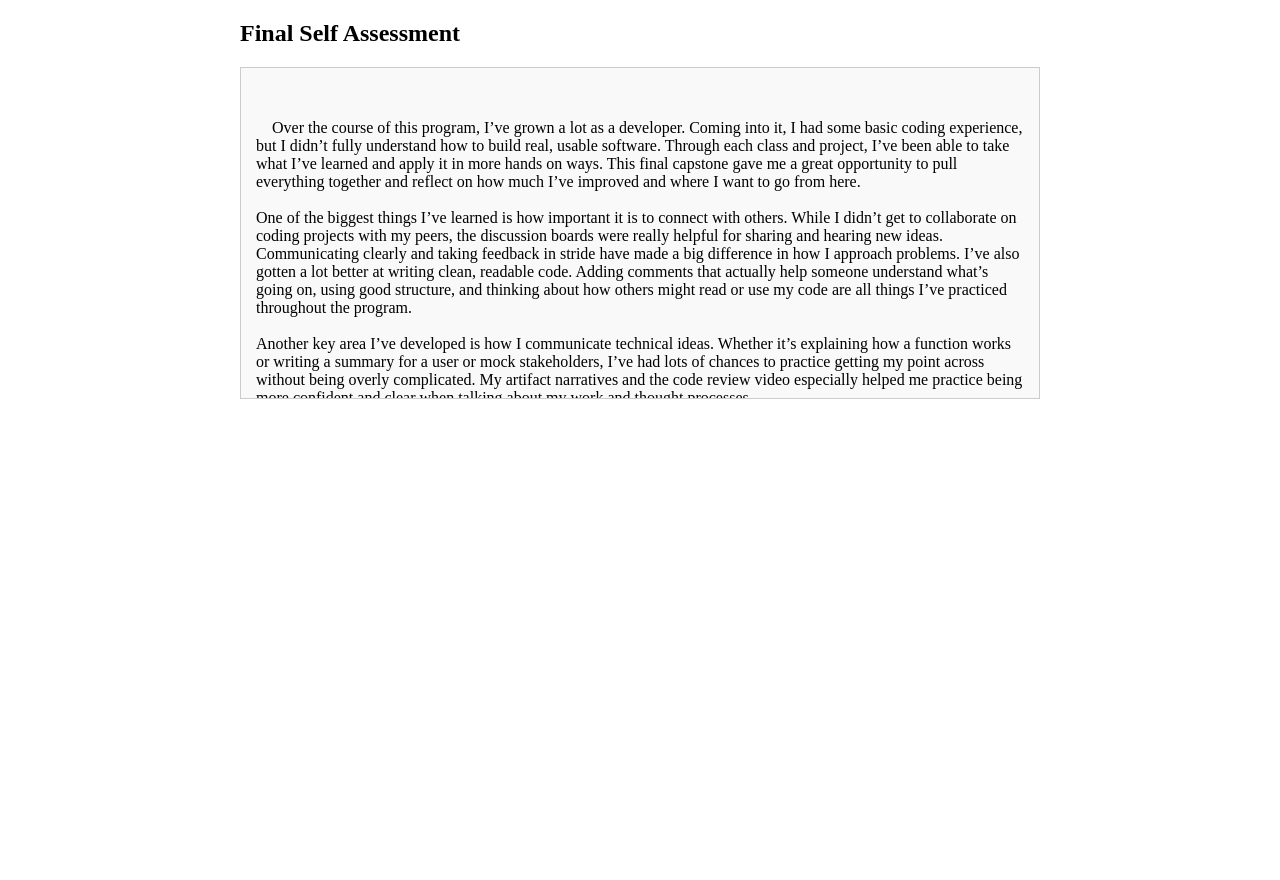
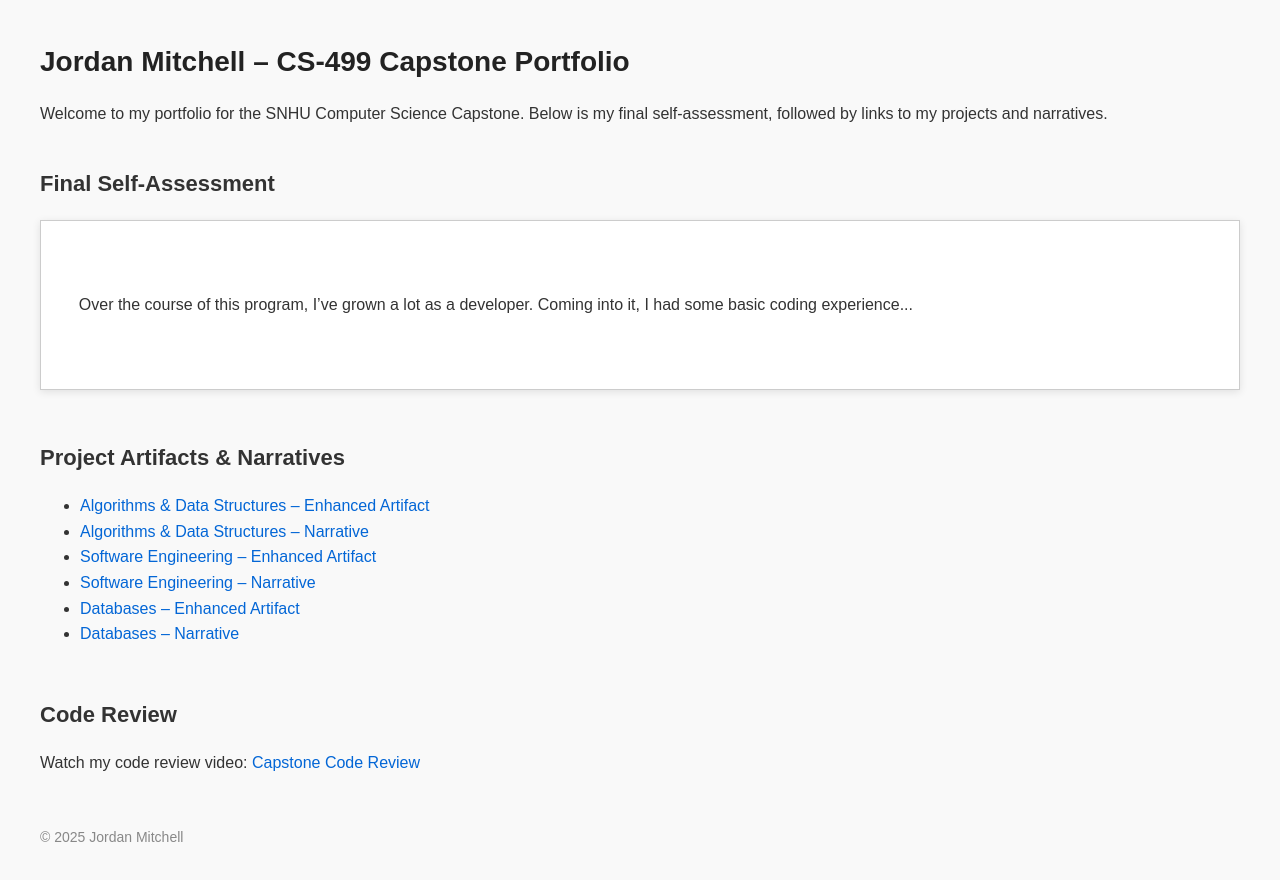
Before and after one commit to jordan-mitche11/CS-499_Capstone, a plain HTML site: page index.html in a window 1280 px wide. Before the commit the page ends 800 px from the top, so only its background shows below. Drawn offline with Linux system fonts and the light colour scheme.

Commit message:
Update index.html

```diff
--- a/index.html
+++ b/index.html
@@ -1,21 +1,91 @@
-<div style="max-width: 800px; margin: 20px auto;">
-  <h2>Final Self Assessment</h2>
-  <div style="border: 1px solid #ccc; padding: 15px; height: 300px; overflow-y: scroll; background-color: #f9f9f9; white-space: pre-wrap;">
-    <!-- Paste your self-assessment text here -->
-    Over the course of this program, I’ve grown a lot as a developer. Coming into it, I had some basic coding experience, but I didn’t fully understand how to build real, usable software. Through each class and project, I’ve been able to take what I’ve learned and apply it in more hands on ways. This final capstone gave me a great opportunity to pull everything together and reflect on how much I’ve improved and where I want to go from here.
+<!DOCTYPE html>
+<html lang="en">
+<head>
+  <meta charset="UTF-8" />
+  <meta name="viewport" content="width=device-width, initial-scale=1.0"/>
+  <title>Jordan Mitchell – CS-499 Capstone Portfolio</title>
+  <style>
+    body {
+      font-family: Arial, sans-serif;
+      margin: 40px;
+      background-color: #f9f9f9;
+      color: #333;
+      line-height: 1.6;
+    }
 
-One of the biggest things I’ve learned is how important it is to connect with others. While I didn’t get to collaborate on coding projects with my peers, the discussion boards were really helpful for sharing and hearing new ideas. Communicating clearly and taking feedback in stride have made a big difference in how I approach problems. I’ve also gotten a lot better at writing clean, readable code. Adding comments that actually help someone understand what’s going on, using good structure, and thinking about how others might read or use my code are all things I’ve practiced throughout the program.
+    h1 {
+      font-size: 28px;
+      color: #222;
+      margin-bottom: 10px;
+    }
 
-Another key area I’ve developed is how I communicate technical ideas. Whether it’s explaining how a function works or writing a summary for a user or mock stakeholders, I’ve had lots of chances to practice getting my point across without being overly complicated. My artifact narratives and the code review video especially helped me practice being more confident and clear when talking about my work and thought processes.
+    h2 {
+      font-size: 22px;
+      margin-top: 40px;
+    }
 
-When it comes to solving problems with code, I’ve learned how to think things through more carefully. Using pseudocode first really helps break down bigger tasks into smaller steps. I’ve also become more comfortable choosing the right data structures and understanding how to balance performance with simplicity. The CS-300 project especially challenged me to come up with a logic structure that not only worked, but made sense to someone reading the code.
+    .scrollbox {
+      border: 1px solid #ccc;
+      background-color: #fff;
+      padding: 20px;
+      max-height: 400px;
+      overflow-y: scroll;
+      white-space: pre-wrap;
+      box-shadow: 0 2px 8px rgba(0,0,0,0.1);
+    }
 
-I’ve also gained more experience using professional tools and techniques. I’ve learned how to follow a software development process from planning to testing, and how to write code that meets certain standards. I spent time reviewing and improving my work to make it more efficient and easier to understand. That process showed me the value of slowing down to really think about each part of the program.
+    .section {
+      margin-top: 50px;
+    }
 
-Security was something I thought of, but didn't know how to approach  at first. Now I understand how deeply important it is. I’ve learned to look for vulnerabilities, validate inputs, and avoid risky coding practices. I also think more carefully now about how a program handles sensitive data or how even minor user actions can affect the system. These are things I know I’ll carry forward in future projects, as they are not things you should ever stop doing.
+    a {
+      color: #0366d6;
+      text-decoration: none;
+    }
 
-Looking at all three of my artifacts together, I think they give a good picture of what I can do. The weight tracker app shows how I can build software that’s useful and easy to use. The algorithms project highlights my ability to write and improve complex, logic-heavy code. The animal shelter dashboard is an example of how I can work with real data, visualize it, and turn it into something meaningful. Each one touches on different parts of what I’ve learned in this program, and I’m proud of how they came out.
+    a:hover {
+      text-decoration: underline;
+    }
 
-Putting this portfolio together helped me realize how far I’ve come. It’s also made me excited to keep learning. I want to keep growing as a developer, improve my skills, and eventually work in a place where I can build software that helps people. I’ve got a clearer idea of where I’m headed next. I know what I enjoy, what I still need to work on, and the kind of work I want to do. This program gave me a strong foundation, and I’m ready to take the next step.
+    footer {
+      margin-top: 50px;
+      font-size: 14px;
+      color: #888;
+    }
+  </style>
+</head>
+<body>
+
+  <h1>Jordan Mitchell – CS-499 Capstone Portfolio</h1>
+  <p>Welcome to my portfolio for the SNHU Computer Science Capstone. Below is my final self-assessment, followed by links to my projects and narratives.</p>
+
+  <h2>Final Self-Assessment</h2>
+  <div class="scrollbox">
+    <!-- Paste your self-assessment here -->
+    Over the course of this program, I’ve grown a lot as a developer. Coming into it, I had some basic coding experience...
+    <!-- END -->
   </div>
-</div>
+
+  <div class="section">
+    <h2>Project Artifacts & Narratives</h2>
+    <ul>
+      <li><a href="algorithms/Enhanced_Artifact.pdf" target="_blank">Algorithms & Data Structures – Enhanced Artifact</a></li>
+      <li><a href="algorithms/Narrative.pdf" target="_blank">Algorithms & Data Structures – Narrative</a></li>
+      <li><a href="software_design/Enhanced_Artifact.pdf" target="_blank">Software Engineering – Enhanced Artifact</a></li>
+      <li><a href="software_design/Narrative.pdf" target="_blank">Software Engineering – Narrative</a></li>
+      <li><a href="databases/Enhanced_Artifact.pdf" target="_blank">Databases – Enhanced Artifact</a></li>
+      <li><a href="databases/Narrative.pdf" target="_blank">Databases – Narrative</a></li>
+    </ul>
+  </div>
+
+  <div class="section">
+    <h2>Code Review</h2>
+    <p>Watch my code review video: <a href="https://www.youtube.com/watch?v=YOUR_VIDEO_ID" target="_blank">Capstone Code Review</a></p>
+  </div>
+
+  <footer>
+    <p>&copy; 2025 Jordan Mitchell</p>
+  </footer>
+
+</body>
+</html>
```
